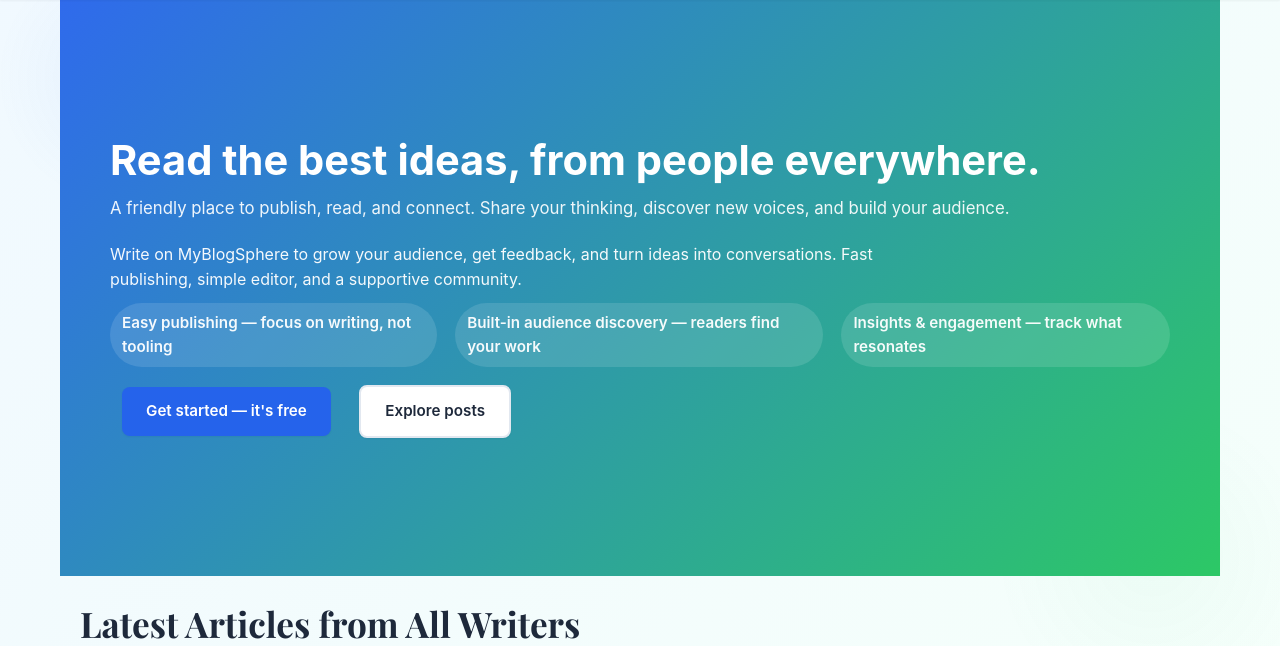
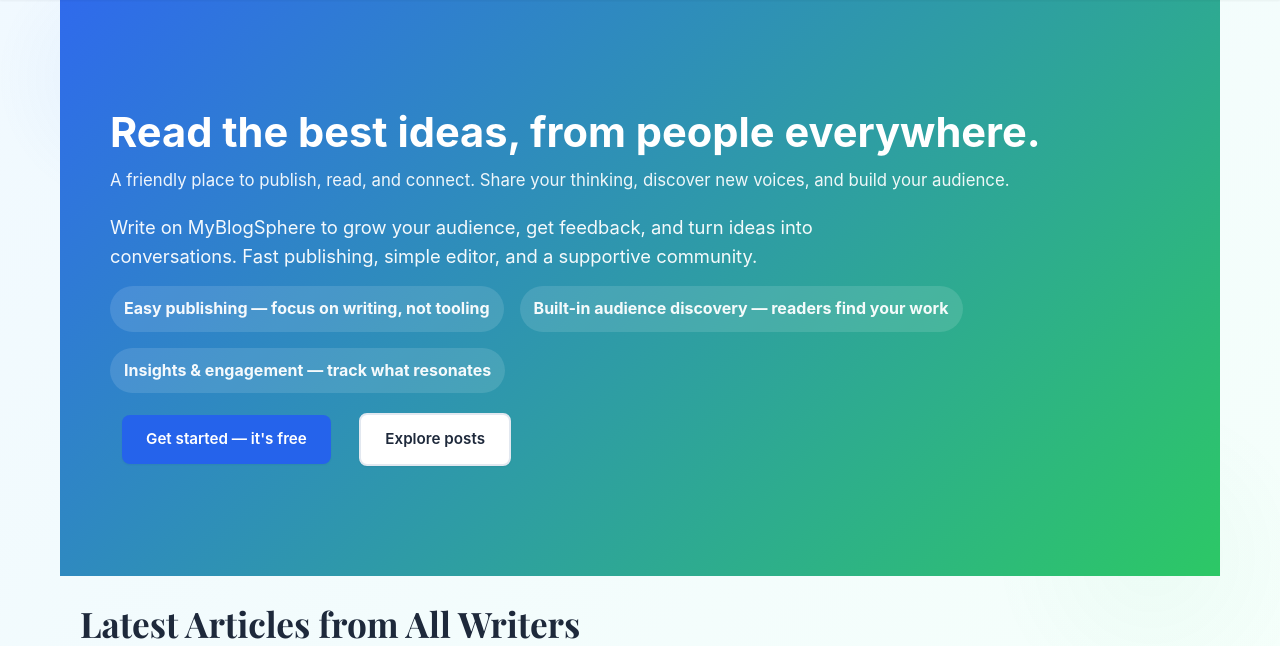
Before and after one commit to Ashmi13/my_blog, a PHP site: page / in a window 1280 px wide. Shown: the part 83-729 px from the top of the page. Run offline with PHP 8.4, Linux system fonts and the light colour scheme.

Commit message:
style(ui): enlarge hero texts, add transitions and hover effects

```diff
--- a/frontend/style.css
+++ b/frontend/style.css
@@ -164,32 +164,45 @@
     line-height: 1.05;
     margin-bottom: 12px;
     font-weight: 700;
+    transition: transform 0.45s cubic-bezier(.2,.9,.2,1), color 0.35s ease, opacity 0.35s ease;
+    will-change: transform, color, opacity;
 }
 .hero-sub {
     font-size: 1.05rem;
     margin-bottom: 20px;
     color: rgba(255,255,255,0.92);
+    transition: transform 0.35s ease, opacity 0.35s ease;
+    will-change: transform, opacity;
 }
 .hero-writers {
-    font-size: 1rem;
-    margin-bottom: 10px;
+    font-size: 1.15rem;
+    margin-bottom: 14px;
     color: rgba(255,255,255,0.95);
-    max-width: 780px;
+    max-width: 820px;
+    transition: transform 0.35s ease, opacity 0.35s ease;
+    will-change: transform, opacity;
 }
 .hero-perks {
     list-style: none;
     display: flex;
-    gap: 18px;
-    margin: 10px 0 18px;
+    gap: 16px;
+    margin: 12px 0 20px;
     padding: 0;
+    flex-wrap: wrap;
 }
 .hero-perks li {
     background: rgba(255,255,255,0.12);
     color: rgba(255,255,255,0.95);
-    padding: 8px 12px;
+    padding: 10px 14px;
     border-radius: 999px;
-    font-weight: 600;
-    font-size: 0.95rem;
+    font-weight: 700;
+    font-size: 1rem;
+    transition: transform 0.25s ease, background-color 0.25s ease, box-shadow 0.25s ease;
+}
+.hero-perks li:hover {
+    transform: translateY(-4px);
+    background: rgba(255,255,255,0.18);
+    box-shadow: 0 8px 20px rgba(0,0,0,0.08);
 }
 .hero-cta .btn { margin-right: 12px; }
 .section-heading {
@@ -243,6 +256,15 @@
     padding-top: 60px;
     padding-bottom: 60px;
     background: linear-gradient(135deg, rgba(37,99,235,0.95), rgba(34,197,94,0.95));
+}
+
+/* subtle hover effects for hero text grouping */
+.hero-inner:hover .hero-title {
+    transform: translateY(-8px) scale(1.01);
+}
+.hero-inner:hover .hero-sub,
+.hero-inner:hover .hero-writers {
+    transform: translateY(-4px);
 }
 
 /* Featured posts */
@@ -526,4 +548,10 @@
     .container {
         padding: 0 15px;
     }
+
+    /* Responsive hero text scaling */
+    .hero-title { font-size: 2rem; }
+    .hero-sub { font-size: 1rem; }
+    .hero-writers { font-size: 1rem; }
+    .hero-perks li { font-size: 0.95rem; padding: 8px 12px; }
 }
```
